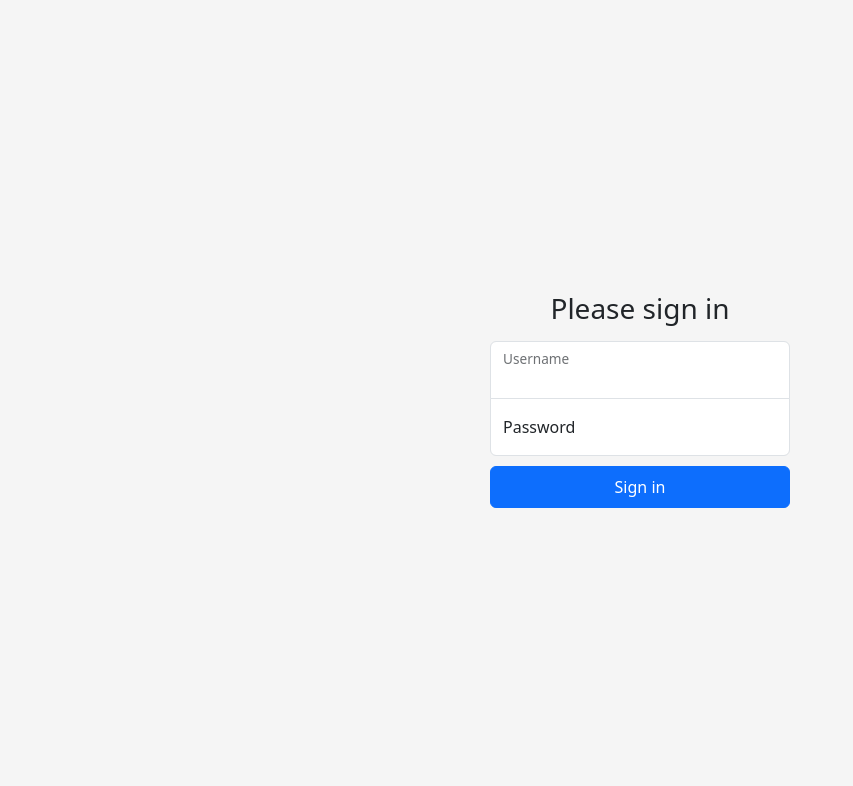
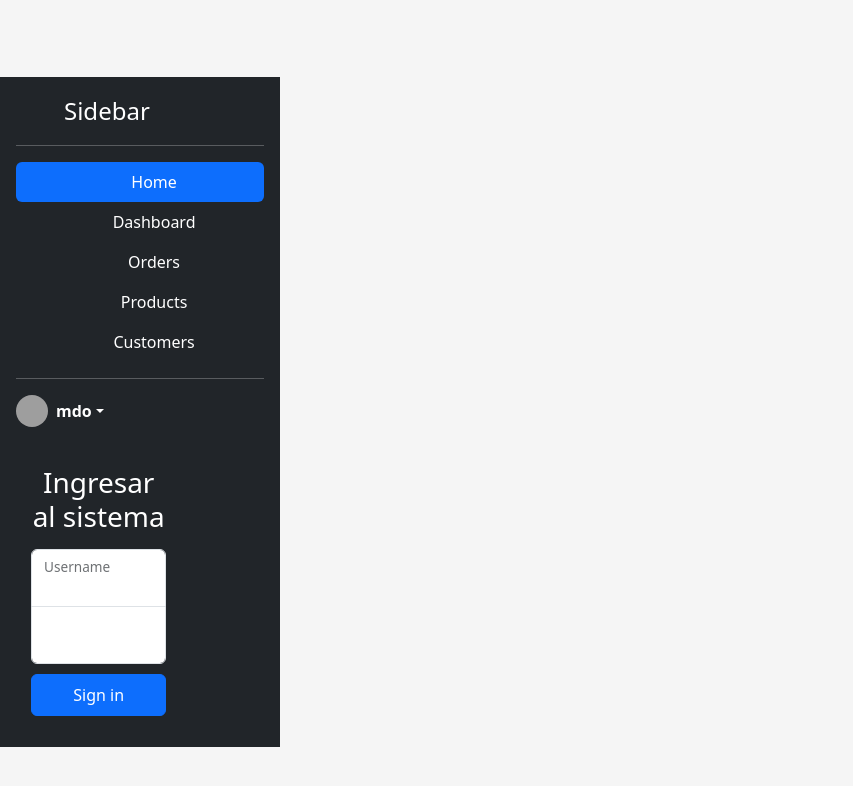
Before and after one commit to Matiaseze/tp-aspectos-legales, a Flask app: page /login/ in a window 1280 px wide. Shown: the top 786 px of the page, without its empty margins (0-853 px from the left). Run offline with Flask 3, Linux system fonts and the light colour scheme; some libraries are stand-ins or nearby versions; grey boxes are pictures that could not be loaded.

Commit message:
avances templates y login

```diff
--- a/src/app.py
+++ b/src/app.py
@@ -1,30 +1,44 @@
-from flask import Flask, render_template, request, redirect, url_for
+from flask import Flask, render_template, request, redirect, url_for, flash
 from config import config
 from flask_login import LoginManager, login_user, logout_user, login_required
-
+from flask_wtf.csrf import CSRFProtect
 #Rutas
 from routes import Usuario, User
 #Modelos
 from models.UsuarioModel import UsuarioModel
+
 app = Flask(__name__)
+csrf=CSRFProtect()
+
 login_manager_app = LoginManager(app)
+
+
 
 @login_manager_app.user_loader
 def load_user(id):
     return UsuarioModel.get_usuario(id)
 
-
-
+# RUTAS
 @app.route('/')
 def login():
     return render_template('auth/login.html')
 
+@app.route('/logout')
+def logout():
+    logout_user()
+    return render_template('auth/login.html')
+
 @app.route('/home')
+@login_required
 def home():
     return render_template('home.html')
 
 def page_not_found(error):
     return "<h1>Pagina no encontrada :/</h1>", 404
+
+def pag_unauthorized(error):
+    flash("Debe ingresar sus credenciales")
+    return redirect(url_for('login'))
 
 #Blueprints
 app.register_blueprint(User.main, url_prefix=('/login'))
@@ -33,8 +47,9 @@
 
 if __name__ == '__main__' :
     app.config.from_object(config['development'])
-
+    csrf.init_app(app)
     #Manejador, error 404
     app.register_error_handler(404, page_not_found)
+    app.register_error_handler(401, pag_unauthorized)
 
     app.run(host="0.0.0.0", port=7000)
--- a/src/routes/User.py
+++ b/src/routes/User.py
@@ -9,11 +9,6 @@
 from models.entities.Usuario import Usuario
 
 main=Blueprint('user_blueprint',__name__)
-# login_manager_app = LoginManager(main)
-
-# @login_manager_app.user_loader
-# def load_user(id):
-#     return UsuarioModel.get_usuario(id)
 
 @main.route('/', methods=['GET', 'POST'])
 def login():
@@ -23,7 +18,6 @@
 
         if logged_user is not None:
             if logged_user.clave:
-                print(logged_user.id)
                 login_user(logged_user)
                 return redirect(url_for('home'))
             else:
--- a/src/routes/Usuario.py
+++ b/src/routes/Usuario.py
@@ -17,7 +17,6 @@
 def get_usuario(id):
     try:
         usuario=UsuarioModel.get_usuario(id)
-        print(usuario)
         if usuario is not None:
             return jsonify(usuario)
         else:
--- a/src/templates/auth/login.html
+++ b/src/templates/auth/login.html
@@ -25,8 +25,8 @@
 
       {% endwith %}
 
-      <h1 class="h3 mb-3 fw-normal">Please sign in</h1>
-
+      <h1 class="h3 mb-3 fw-normal">Ingresar al sistema</h1>
+      <input type="hidden" name="csrf_token" value="{{ csrf_token() }}">
       <div class="form-floating">
         <input type="username" class="form-control" id="username" name="username">
         <label for="username">Username</label>
--- a/src/templates/base.html
+++ b/src/templates/base.html
@@ -1,22 +1,33 @@
 <!DOCTYPE html>
 <html lang="en">
+
 <head>
     <meta charset="UTF-8">
     <meta name="viewport" content="width=device-width, initial-scale=1.0">
-    <title> {% block titulo %} {% endblock  %}</title>
+    <title> {% block titulo %} {% endblock %}</title>
     <!-- Bootstrap CSS-->
     <link rel="stylesheet" href="https://cdn.jsdelivr.net/npm/bootstrap@5.3.1/dist/css/bootstrap.min.css">
     <!-- Custom CSS -->
     {% block customCSS %}
 
-    {% endblock  %}
+    {% endblock %}
 
 </head>
+
 <body class="text-center">
+    <div class="col-2 mt-4">
+    {% block sidebar %}
+    {% include 'sidebar.html' %}
+    {% endblock %}
+    </div>
+    <div class="col-8 mt-4">
     {% block body %}
 
-    {% endblock  %}
-    <script src="https://cdn.jsdelivr.net/npm/bootstrap@5.3.1/dist/js/bootstrap.bundle.min.js" integrity="sha384-HwwvtgBNo3bZJJLYd8oVXjrBZt8cqVSpeBNS5n7C8IVInixGAoxmnlMuBnhbgrkm" crossorigin="anonymous"></script>
+    {% endblock %}
+    <script src="https://cdn.jsdelivr.net/npm/bootstrap@5.3.1/dist/js/bootstrap.bundle.min.js"
+        integrity="sha384-HwwvtgBNo3bZJJLYd8oVXjrBZt8cqVSpeBNS5n7C8IVInixGAoxmnlMuBnhbgrkm"
+        crossorigin="anonymous"></script>
+    </div>
 </body>
-</body>
+
 </html>
--- /dev/null
+++ b/src/templates/sidebar.html
@@ -0,0 +1,45 @@
+<div class="d-flex flex-column flex-shrink-0 p-3 text-white bg-dark" style="width: 280px;">
+    <a href="/" class="d-flex align-items-center mb-3 mb-md-0 me-md-auto text-white text-decoration-none">
+      <svg class="bi me-2" width="40" height="32"><use xlink:href="#bootstrap"></use></svg>
+      <span class="fs-4">Sidebar</span>
+    </a>
+    <hr>
+    <ul class="nav nav-pills flex-column mb-auto">
+      <li class="nav-item">
+        <a href="#" class="nav-link active" aria-current="page">
+          <svg class="bi me-2" width="16" height="16"><use xlink:href="#home"></use></svg>
+          Home
+        </a>
+      </li>
+      <li>
+        <a href="#" class="nav-link text-white">
+          <svg class="bi me-2" width="16" height="16"><use xlink:href="#speedometer2"></use></svg>
+          Dashboard
+        </a>
+      </li>
+      <li>
+        <a href="#" class="nav-link text-white">
+          <svg class="bi me-2" width="16" height="16"><use xlink:href="#table"></use></svg>
+          Orders
+        </a>
+      </li>
+      <li>
+        <a href="#" class="nav-link text-white">
+          <svg class="bi me-2" width="16" height="16"><use xlink:href="#grid"></use></svg>
+          Products
+        </a>
+      </li>
+      <li>
+        <a href="#" class="nav-link text-white">
+          <svg class="bi me-2" width="16" height="16"><use xlink:href="#people-circle"></use></svg>
+          Customers
+        </a>
+      </li>
+    </ul>
+    <hr>
+    <div class="dropdown">
+      <a href="#" class="d-flex align-items-center text-white text-decoration-none dropdown-toggle" id="dropdownUser1" data-bs-toggle="dropdown" aria-expanded="false">
+        <img src="https://github.com/mdo.png" alt="" width="32" height="32" class="rounded-circle me-2">
+        <strong>mdo</strong>
+      </a>
+      <ul class="dropdown-menu dropdown-menu-dark text-small shadow" aria-labelledby="dropdownUser1">
```
Also changed, not shown: src/templates/home.html (+7 -0 lines).
